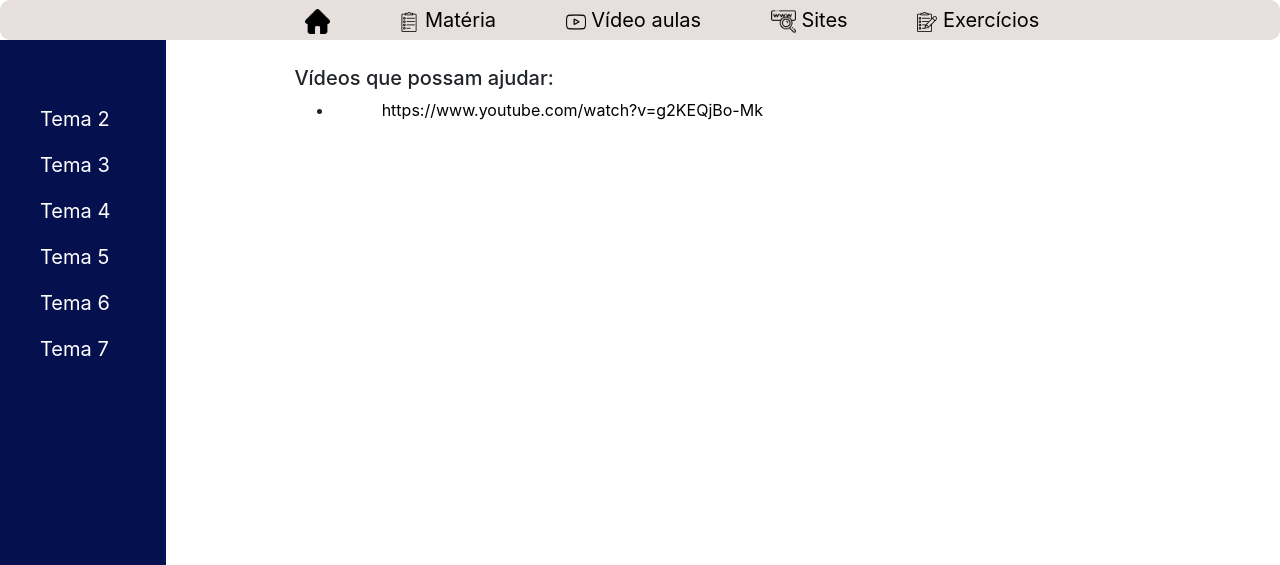
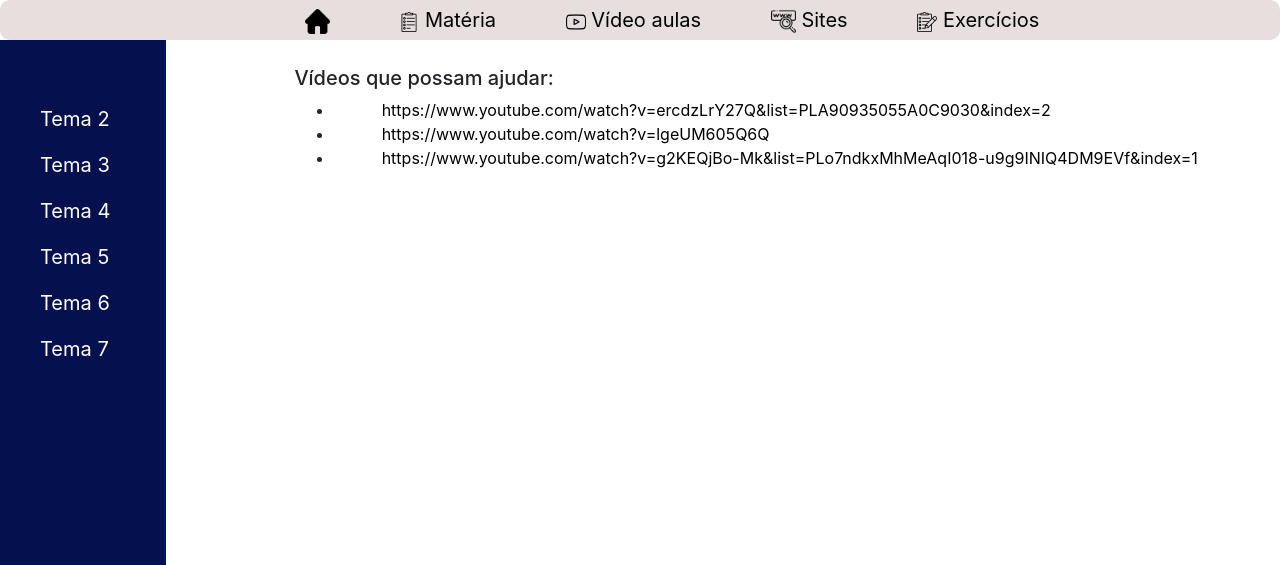
Before and after one commit to AmandaCP03/IC, a PHP site: page /videos.php in a window 1280 px wide. Shown: the part 120-685 px from the top of the page. Run offline with PHP 8.4, Linux system fonts and the light colour scheme.

Commit message:
Segunda versão

```diff
--- a/prototipo/sites.php
+++ b/prototipo/sites.php
@@ -19,6 +19,12 @@
         <ul>
             <li><a href="https://ppgquimica.jatai.ufg.br/p/26210-quimica-de-materiais">
             https://ppgquimica.jatai.ufg.br/p/26210-quimica-de-materiais</a></li>
+
+            <li><a href="http://qnesc.sbq.org.br/online/cadernos/02/">
+            http://qnesc.sbq.org.br/online/cadernos/02/</a></li>
+
+            <li><a href="http://www.cienciadosmateriais.org/index.php?acao=exibir&cap=23">
+            http://www.cienciadosmateriais.org/index.php?acao=exibir&cap=23</a></li>
         </ul>
     </div>
 </body>
--- a/prototipo/videos.php
+++ b/prototipo/videos.php
@@ -17,8 +17,14 @@
     <div class="conteudo">
         <h5>Vídeos que possam ajudar:</h5>
         <ul>
-            <li><a href="https://www.youtube.com/watch?v=g2KEQjBo-Mk">
-            https://www.youtube.com/watch?v=g2KEQjBo-Mk</a></li>
+            <li><a href="https://www.youtube.com/watch?v=ercdzLrY27Q&list=PLA90935055A0C9030&index=2">
+            https://www.youtube.com/watch?v=ercdzLrY27Q&list=PLA90935055A0C9030&index=2</a></li>
+
+            <li><a href="https://www.youtube.com/watch?v=lgeUM605Q6Q">
+            https://www.youtube.com/watch?v=lgeUM605Q6Q</a></li>
+
+            <li><a href="https://www.youtube.com/watch?v=g2KEQjBo-Mk&list=PLo7ndkxMhMeAqI018-u9g9INIQ4DM9EVf&index=1">
+            https://www.youtube.com/watch?v=g2KEQjBo-Mk&list=PLo7ndkxMhMeAqI018-u9g9INIQ4DM9EVf&index=1</a></li>
         </ul>
     </div>
 </body>
```
